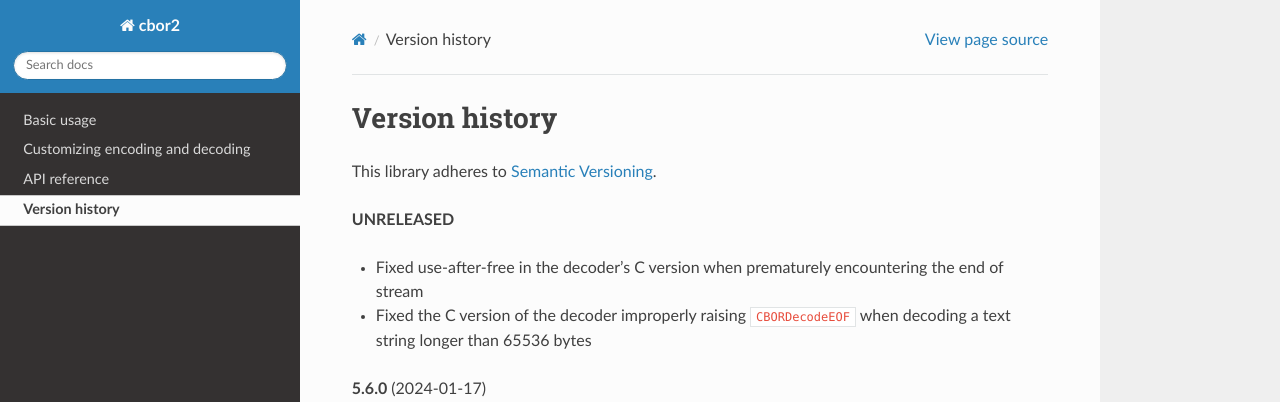
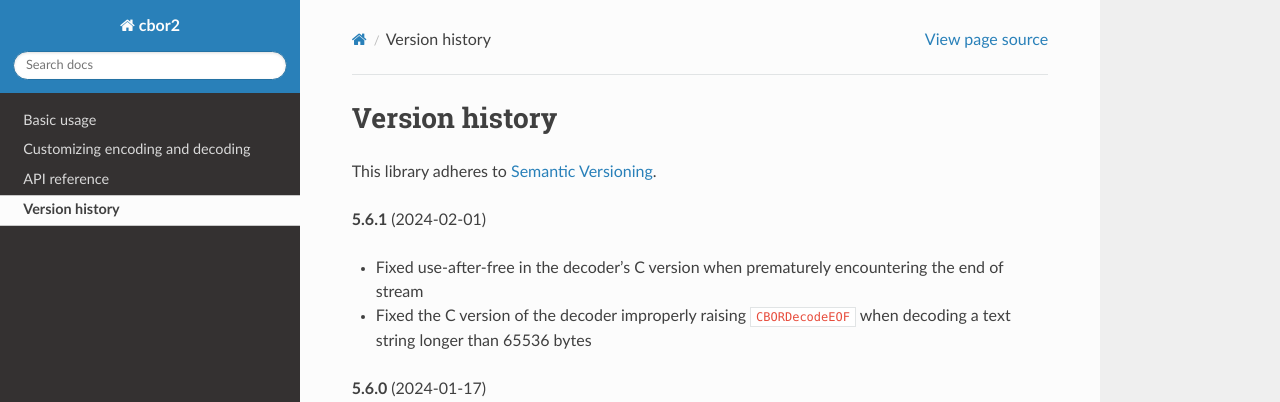
Before and after one commit to agronholm/cbor2, a Sphinx documentation site: the page built from docs/versionhistory.rst, in a window 1280 px wide and 900 px high. Shown: the top 402 px of the window. Built offline with Sphinx 7.4.7 and the Read the Docs theme 2.0.0, drawn with Linux system fonts in a browser that asks for light colours; the version number could not be read and is left out.

Commit message:
Bumped up the version

```diff
--- a/docs/versionhistory.rst
+++ b/docs/versionhistory.rst
@@ -5,7 +5,7 @@ Version history
 
 This library adheres to `Semantic Versioning <http://semver.org/>`_.
 
-**UNRELEASED**
+**5.6.1** (2024-02-01)
 
 - Fixed use-after-free in the decoder's C version when prematurely encountering the end of stream
 - Fixed the C version of the decoder improperly raising ``CBORDecodeEOF`` when decoding a text
```
